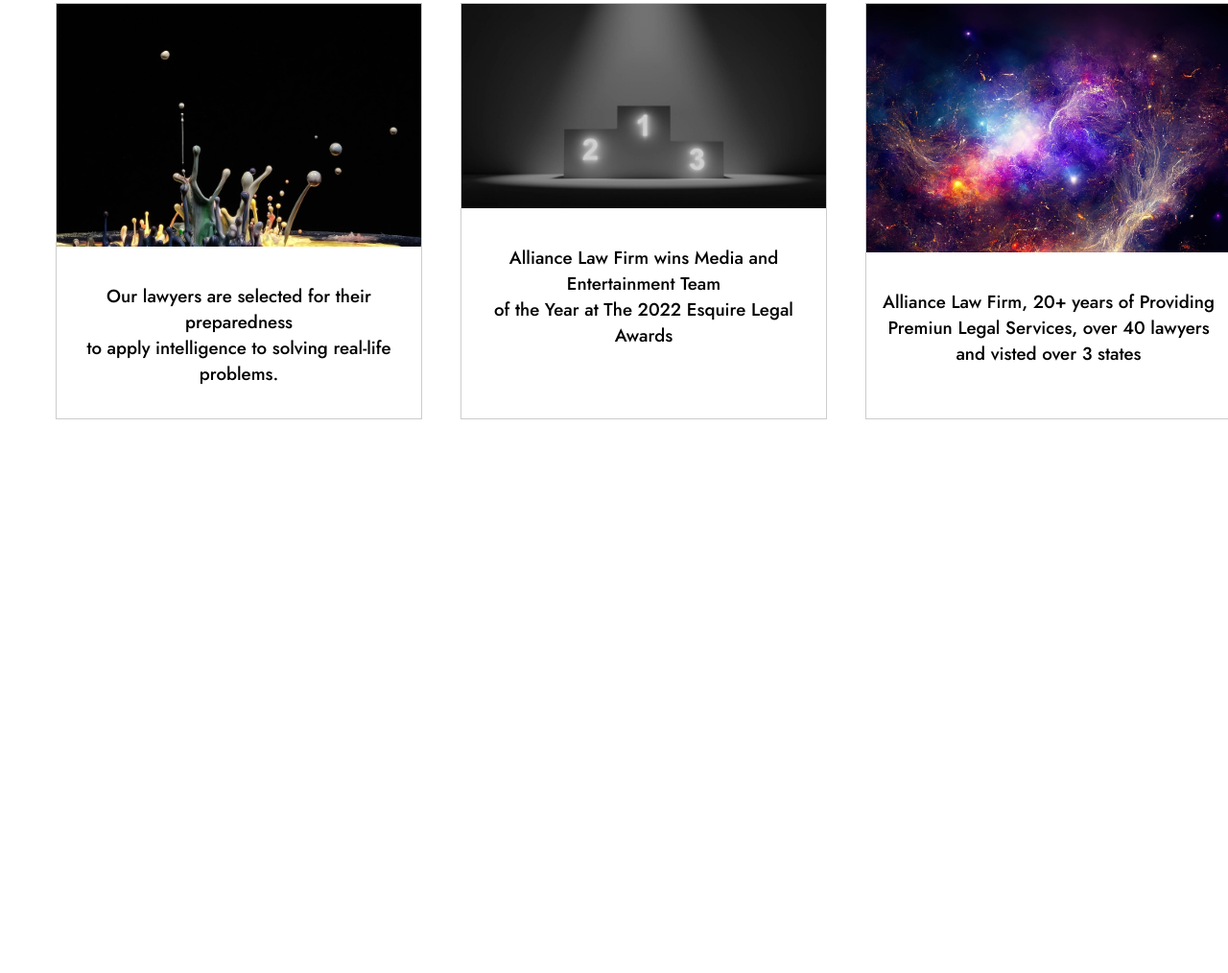
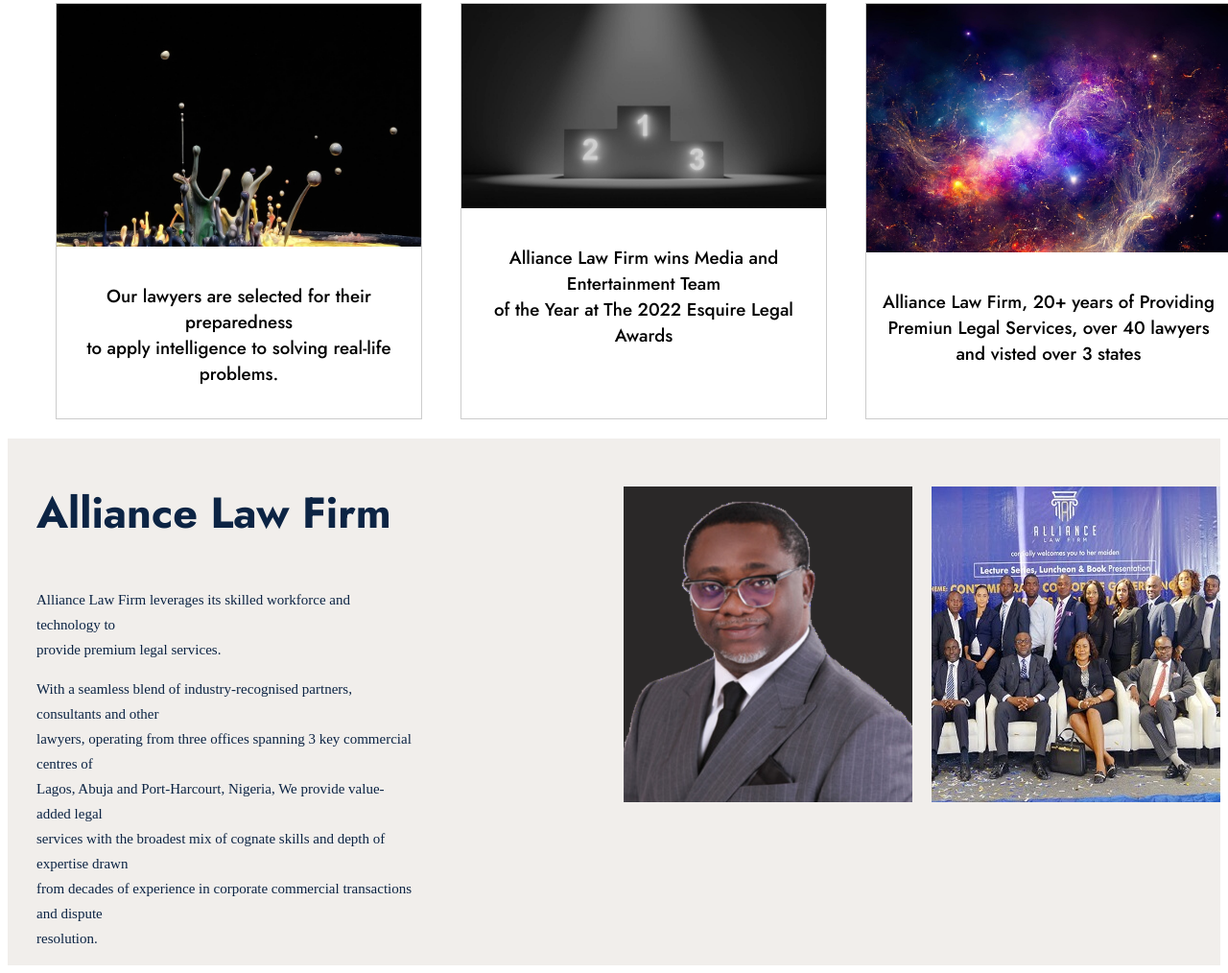
Before and after one commit to oluwaseunadeyemi/lawfirm-website, a plain HTML site: page index.html in a window 1280 px wide. Shown: the part 691-1705 px from the top of the page at 96% size. Before the commit the page ends 1156 px from the top, so only its background shows below. Drawn offline with nearby package versions, Linux system fonts and the light colour scheme; a web font is replaced by a local one.

Commit message:
add container with image and text

```diff
--- a/CSS/styles.css
+++ b/CSS/styles.css
@@ -101,3 +101,30 @@
     font-family: "Jost", sans-serif;
     font-weight: 500;
   }
+  .body2{
+    display: inline-flex;
+    justify-content: space-around;
+    /* margin-left: 30px; */
+    background-color: #f1eeeb;
+
+  }
+  .pic{
+    display: inline-flex;
+    margin-left: 200px;
+    padding-top: 50px;
+  }
+  .body2 p{
+    font-size: 15px;
+    line-height: 26px;
+    color: #0c2444;
+    padding-left: 30px;
+  }
+.pic img{
+    padding-left: 20px;
+}
+.body2 h3{
+    font-size: 45px;
+    color: #0c2444;
+    font-family: "Jost", sans-serif;
+    padding-left: 30px;
+}
--- a/index.html
+++ b/index.html
@@ -52,5 +52,20 @@
             <h3 class="desc">Alliance Law Firm, 20+ years of Providing Premiun Legal Services, over 40 lawyers and visted over 3 states</h3>
         </div>
     </div>
+    <div class="body2">
+        <div>
+            <h3>Alliance Law Firm</h3>
+            <p>Alliance Law Firm leverages its skilled workforce and technology to <br>provide premium legal services.</p>
+            <p>With a seamless blend of industry-recognised partners, consultants and other <br>lawyers, operating from three offices spanning 3 key commercial centres of <br>Lagos, Abuja and Port-Harcourt, Nigeria, We provide value-added legal <br>services with the broadest mix of cognate skills and depth of expertise drawn <br>from decades of experience in corporate commercial transactions and dispute <br>resolution.</p>
+        </div>
+        <div class="pic">
+            <div>
+                <img src="img/img1.png" alt="">
+            </div>
+            <div>
+                <img src="img/img2.jpg" alt="">
+            </div>
+        </div>
+    </div>
 </body>
 </html>
```
